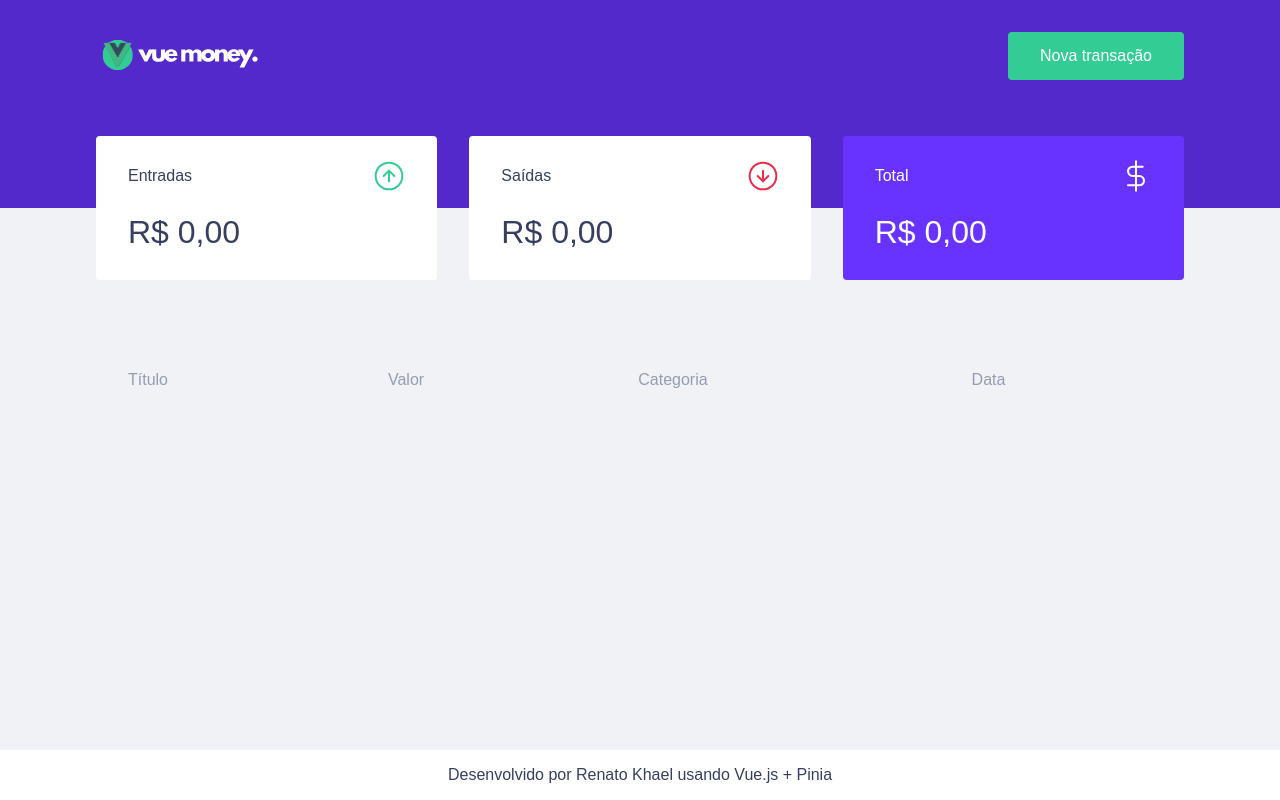
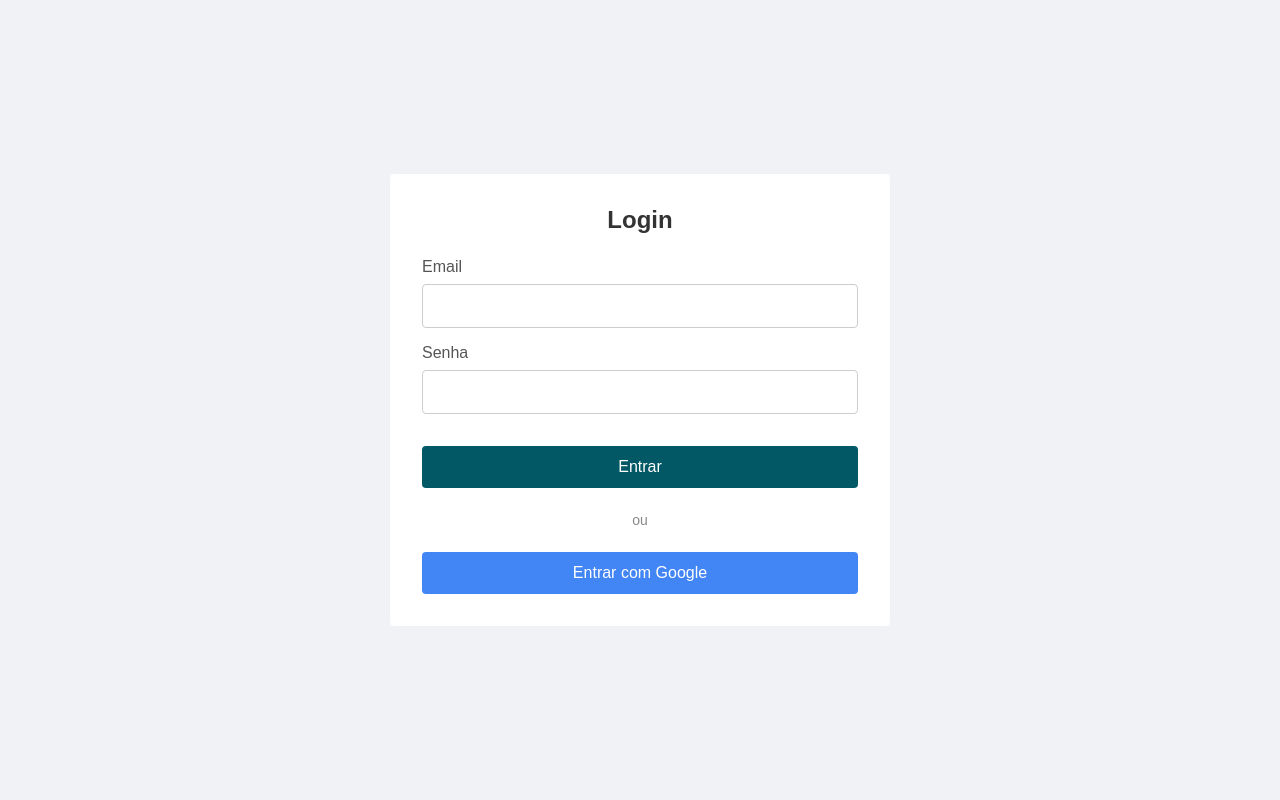
Before and after one commit to renatokhael/vue-money, a Vue app: page / in a window 1280 px wide. Built offline with nearby package versions, Linux system fonts and the light colour scheme.

Commit message:
🔑 feat: add firebase auth

```diff
--- a/index.html
+++ b/index.html
@@ -1,10 +1,10 @@
 <!DOCTYPE html>
 <html lang="en">
   <head>
-    <meta charset="UTF-8">
-    <link rel="icon" href="/favicon.ico">
-    <meta name="viewport" content="width=device-width, initial-scale=1.0">
-    <title>Vite App</title>
+    <meta charset="UTF-8" />
+    <link rel="icon" href="/favicon.ico" />
+    <meta name="viewport" content="width=device-width, initial-scale=1.0" />
+    <title>Controle Financeiro</title>
   </head>
   <body>
     <div id="app"></div>
--- a/package.json
+++ b/package.json
@@ -14,6 +14,7 @@
     "type-check": "vue-tsc --build --force"
   },
   "dependencies": {
+    "firebase": "^10.13.0",
     "pinia": "^2.1.7",
     "vue": "^3.4.29",
     "vue-router": "^4.3.3"
--- a/src/App.vue
+++ b/src/App.vue
@@ -1,14 +1,9 @@
 <script setup>
 // @ts-ignore
 
-import Header from './components/Header.vue'
-import Dashboard from './components/Dashboard.vue'
-import Footer from './components/Footer.vue'
 
 </script>
 
 <template>
-  <Header />
-  <Dashboard />
-  <Footer />
+  <router-view />
 </template>
--- a/src/assets/base.css
+++ b/src/assets/base.css
@@ -2,13 +2,11 @@
   --background: #f0f2f5;
   --red: #e52e4d;
   --blue: #5429cc;
-  --green: #33cc95;
-
+  --green: #00d47e;
+  --green-dark: #025864;
   --blue-light: #6933ff;
-
   --text-title: #363f5f;
   --text-body: #969cb3;
-
   --background: #f0f2f5;
   --shape: #ffffff;
 }
--- a/src/components/Footer.vue
+++ b/src/components/Footer.vue
@@ -13,7 +13,7 @@
     justify-content: center;
     align-items: center;
     padding: 1rem;
-    background-color: var(--shape);
+    background-color: var(--green-dark);
     /* ou outra cor que preferir */
     color: var(--text-title);
     /* ou outra cor que preferir */
--- a/src/components/Header.vue
+++ b/src/components/Header.vue
@@ -61,7 +61,7 @@ const addTransaction = () => {
 
 <style scoped>
 .header-container {
-    background: var(--blue);
+    background: var(--green-dark);
 }
 
 .header-content {
@@ -76,8 +76,9 @@ const addTransaction = () => {
 button {
 
     font-size: 1rem;
-    color: #fff;
+    color: var(--green-dark);
     background: var(--green);
+    font-weight: 600;
     border: 0;
     padding: 0 2rem;
     border-radius: 0.25rem;
--- a/src/components/Summary.vue
+++ b/src/components/Summary.vue
@@ -95,7 +95,8 @@ strong {
 }
 
 div.highlight-background {
-    background: var(--blue-light);
+    background: var(--green-dark);
     color: white;
+    border-top: 4px solid var(--green)
 }
 </style>
--- /dev/null
+++ b/src/firebase.ts
@@ -0,0 +1,18 @@
+import { initializeApp } from "firebase/app";
+import { getAuth, GoogleAuthProvider } from "firebase/auth";
+
+const firebaseConfig = {
+  apiKey: "AIzaSyBeYaQJH-42vJV04lcyfE-uXAC4fZgfbgM",
+  authDomain: "login-ccbd8.firebaseapp.com",
+  projectId: "login-ccbd8",
+  storageBucket: "login-ccbd8.appspot.com",
+  messagingSenderId: "911677255122",
+  appId: "1:911677255122:web:00cc5119be143b599e6c0b",
+};
+
+// Initialize Firebase
+const app = initializeApp(firebaseConfig);
+const auth = getAuth(app);
+const googleProvider = new GoogleAuthProvider();
+
+export { auth, googleProvider };
--- a/src/router/index.ts
+++ b/src/router/index.ts
@@ -1,23 +1,31 @@
-import { createRouter, createWebHistory } from 'vue-router'
-import HomeView from '../views/HomeView.vue'
+import { createRouter, createWebHistory } from "vue-router";
+import HomeView from "../views/HomeView.vue";
+import LoginView from "@/views/LoginView.vue";
 
 const router = createRouter({
   history: createWebHistory(import.meta.env.BASE_URL),
   routes: [
     {
-      path: '/',
-      name: 'home',
-      component: HomeView
+      path: "/",
+      name: "login",
+      component: LoginView,
     },
+
     {
-      path: '/about',
-      name: 'about',
+      path: "/home",
+      name: "home",
+      component: HomeView,
+    },
+
+    {
+      path: "/about",
+      name: "about",
       // route level code-splitting
       // this generates a separate chunk (About.[hash].js) for this route
       // which is lazy-loaded when the route is visited.
-      component: () => import('../views/AboutView.vue')
-    }
-  ]
-})
+      component: () => import("../views/AboutView.vue"),
+    },
+  ],
+});
 
-export default router
+export default router;
--- a/src/views/HomeView.vue
+++ b/src/views/HomeView.vue
@@ -1,9 +1,11 @@
 <script setup lang="ts">
-
+import Dashboard from '../components/Dashboard.vue'
+import Header from '../components/Header.vue'
+import Footer from '../components/Footer.vue'
 </script>
 
 <template>
-  <main>
-    <h1>HOme</h1>
-  </main>
+  <Header />
+  <Dashboard />
+  <Footer />
 </template>
--- /dev/null
+++ b/src/views/LoginView.vue
@@ -0,0 +1,132 @@
+<template>
+    <div class="login-container">
+        <div class="login-card">
+            <h2>Login</h2>
+            <form @submit.prevent="handleLogin">
+                <div class="input-group">
+                    <label for="email">Email</label>
+                    <input type="email" id="email" v-model="email" required />
+                </div>
+                <div class="input-group">
+                    <label for="password">Senha</label>
+                    <input type="password" id="password" v-model="password" required />
+                </div>
+                <button type="submit" class="login-button">Entrar</button>
+            </form>
+            <div class="divider">ou</div>
+            <button class="google-button" @click="loginWithGoogle">Entrar com Google</button>
+        </div>
+    </div>
+</template>
+
+<script setup>
+import { ref } from 'vue';
+import { useRouter } from 'vue-router';
+import { auth, googleProvider } from '@/firebase';
+import { signInWithEmailAndPassword, signInWithPopup } from "firebase/auth";
+
+const email = ref('');
+const password = ref('');
+const router = useRouter();
+
+const handleLogin = async () => {
+    try {
+        const userCredential = await signInWithEmailAndPassword(auth, email.value, password.value);
+        console.log('Usuário logado:', userCredential.user);
+        router.push('/home');  // Redireciona para a rota /home após o login
+    } catch (error) {
+        console.error('Erro ao fazer login:', error.message);
+    }
+};
+
+const loginWithGoogle = async () => {
+    try {
+        const result = await signInWithPopup(auth, googleProvider);
+        console.log('Usuário logado com Google:', result.user);
+        router.push('/home');  // Redireciona para a rota /home após o login
+    } catch (error) {
+        console.error('Erro ao fazer login com Google:', error.message);
+    }
+};
+</script>
+
+
+<style scoped>
+.login-container {
+    display: flex;
+    justify-content: center;
+    align-items: center;
+    height: 100vh;
+
+}
+
+.login-card {
+    background-color: #fff;
+    padding: 2rem;
+    border-radius: 0.25rem;
+
+    text-align: center;
+    width: 500px;
+}
+
+h2 {
+    margin-bottom: 1.5rem;
+    color: #333;
+}
+
+.input-group {
+    margin-bottom: 1rem;
+    text-align: left;
+}
+
+.input-group label {
+    display: block;
+    margin-bottom: 0.5rem;
+    color: #555;
+}
+
+.input-group input {
+    width: 100%;
+    padding: 0.75rem;
+    border: 1px solid #ccc;
+    border-radius: 4px;
+    font-size: 1rem;
+}
+
+.login-button {
+    width: 100%;
+    padding: 0.75rem;
+    background-color: var(--green-dark);
+    color: #fff;
+    border: none;
+    border-radius: 4px;
+    font-size: 1rem;
+    cursor: pointer;
+    margin-top: 1rem;
+}
+
+.login-button:hover {
+    background-color: #218838;
+}
+
+.divider {
+    margin: 1.5rem 0;
+    color: #888;
+    font-size: 0.875rem;
+}
+
+.google-button {
+    width: 100%;
+    padding: 0.75rem;
+    background-color: #4285f4;
+    color: #fff;
+    border: none;
+    border-radius: 4px;
+    font-size: 1rem;
+    cursor: pointer;
+}
+
+.google-button:hover {
+    background-color: #357ae8;
+}
+</style>
```
Also changed, not shown: doc/PROJECT.md (added, +42 -0 lines), 1 other file (tests, documents, lock files or other folders).
